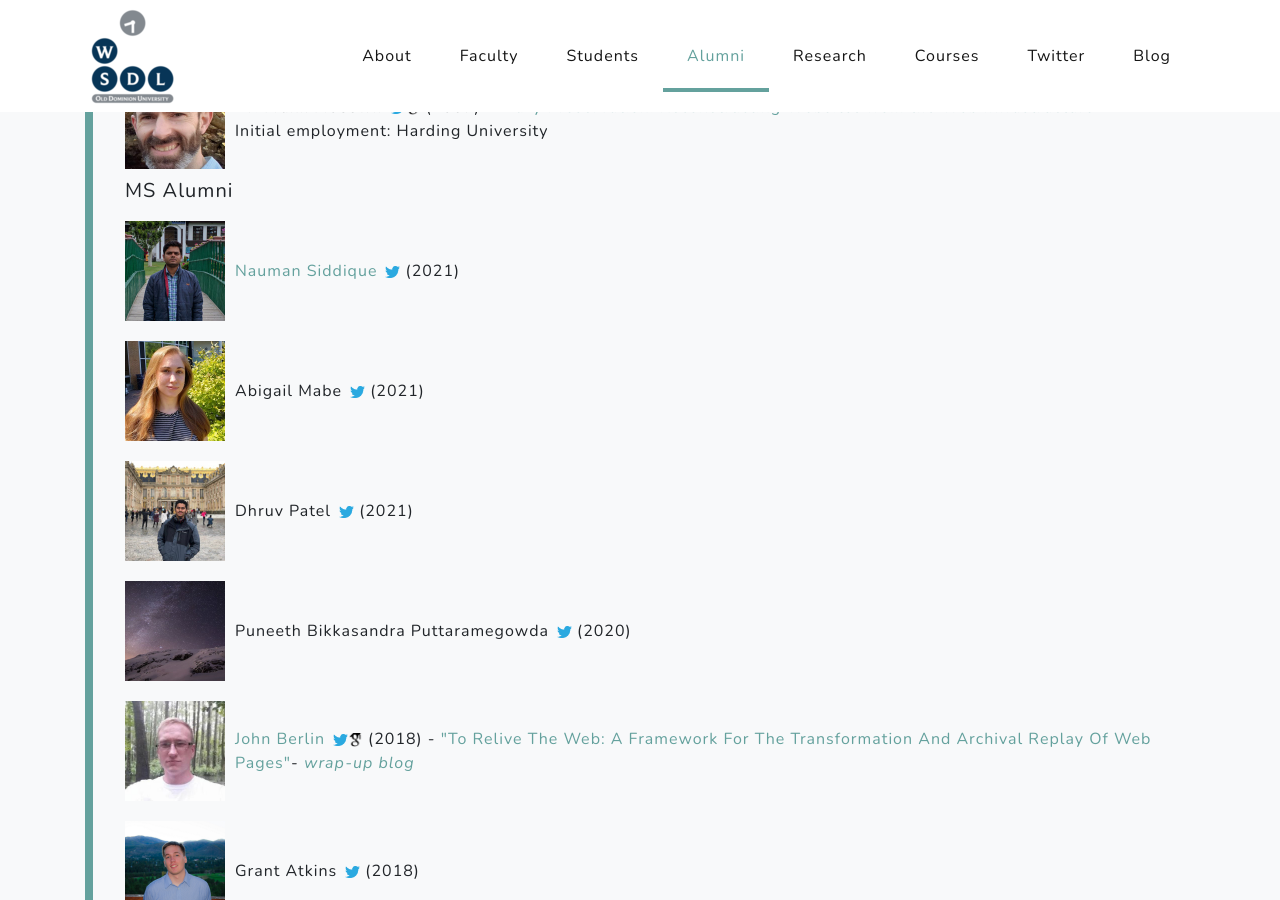
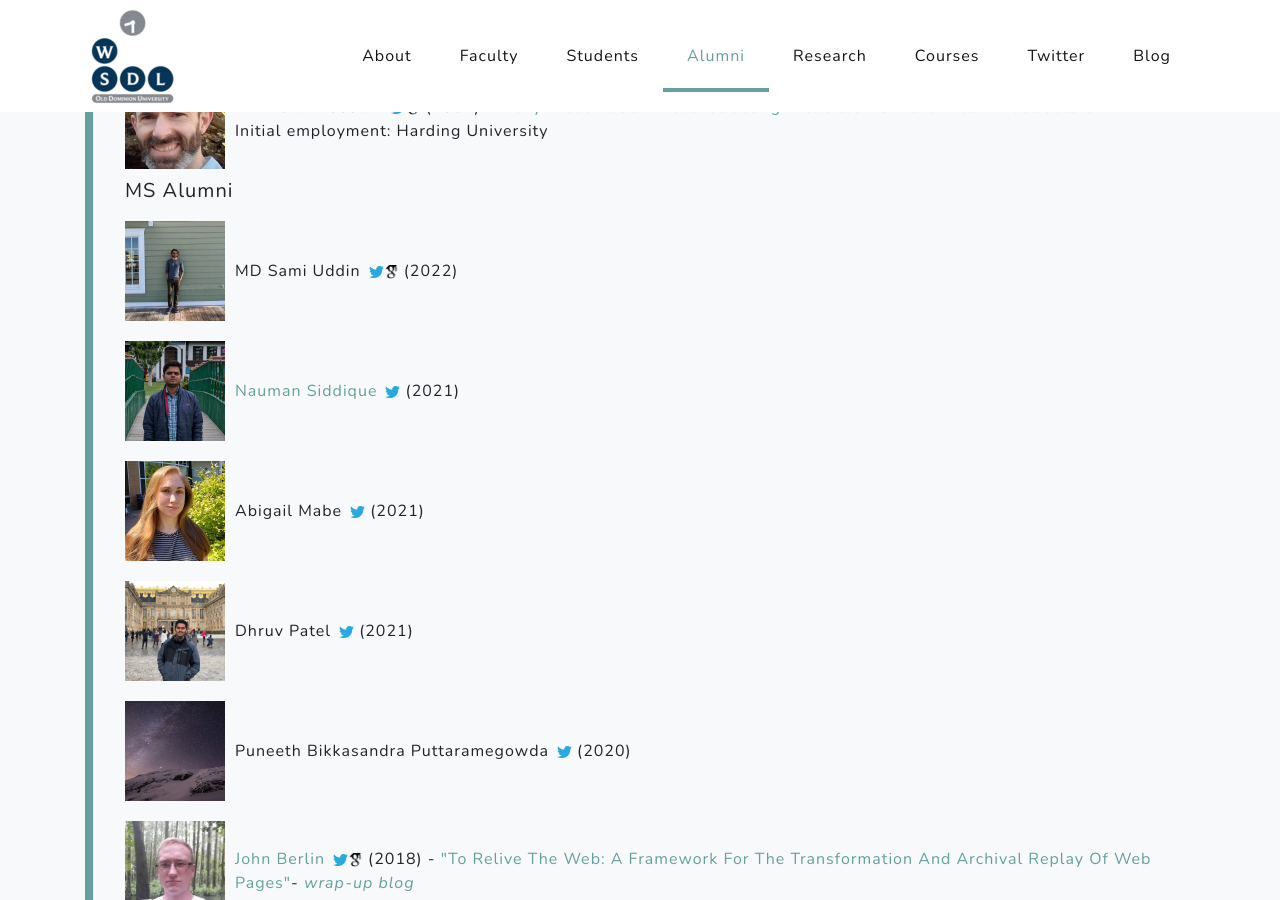
Before and after one commit to oduwsdl/oduwsdl.github.io, a Jekyll site: the page built from index.html, in a window 1280 px wide and 900 px high, scrolled down 7485 px. Built offline with Jekyll 4.4.1, drawn with Linux system fonts in a browser that asks for light colours; nearby versions of some CDN libraries; comment, search, counter and statistics services are not loaded.

Commit message:
Update alumni.yml
add Sami Uddin in to the graduated MS

```diff
--- a/_data/alumni.yml
+++ b/_data/alumni.yml
@@ -146,6 +146,10 @@ phd:
   initial_employment: Harding University
 
 ms:
+- name: MD Sami Uddin
+  twitter_handle: Rayan12586930
+  google_scholar_id: 9GJoF4AAAAAJ&hl
+  graduation_year: 2022
 
 - name: Nauman Siddique
   homepage: https://www.cs.odu.edu/~msiddique/
```
